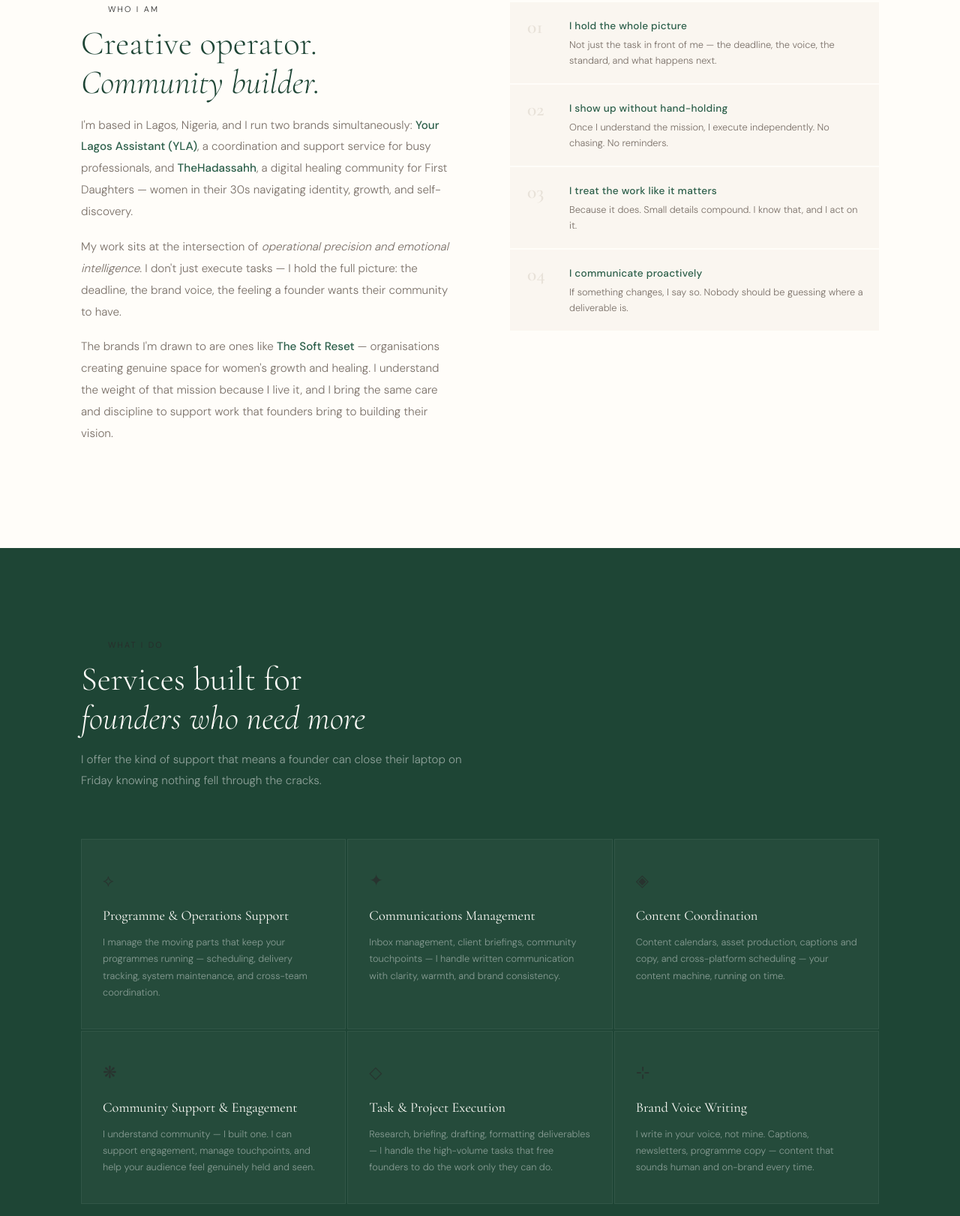
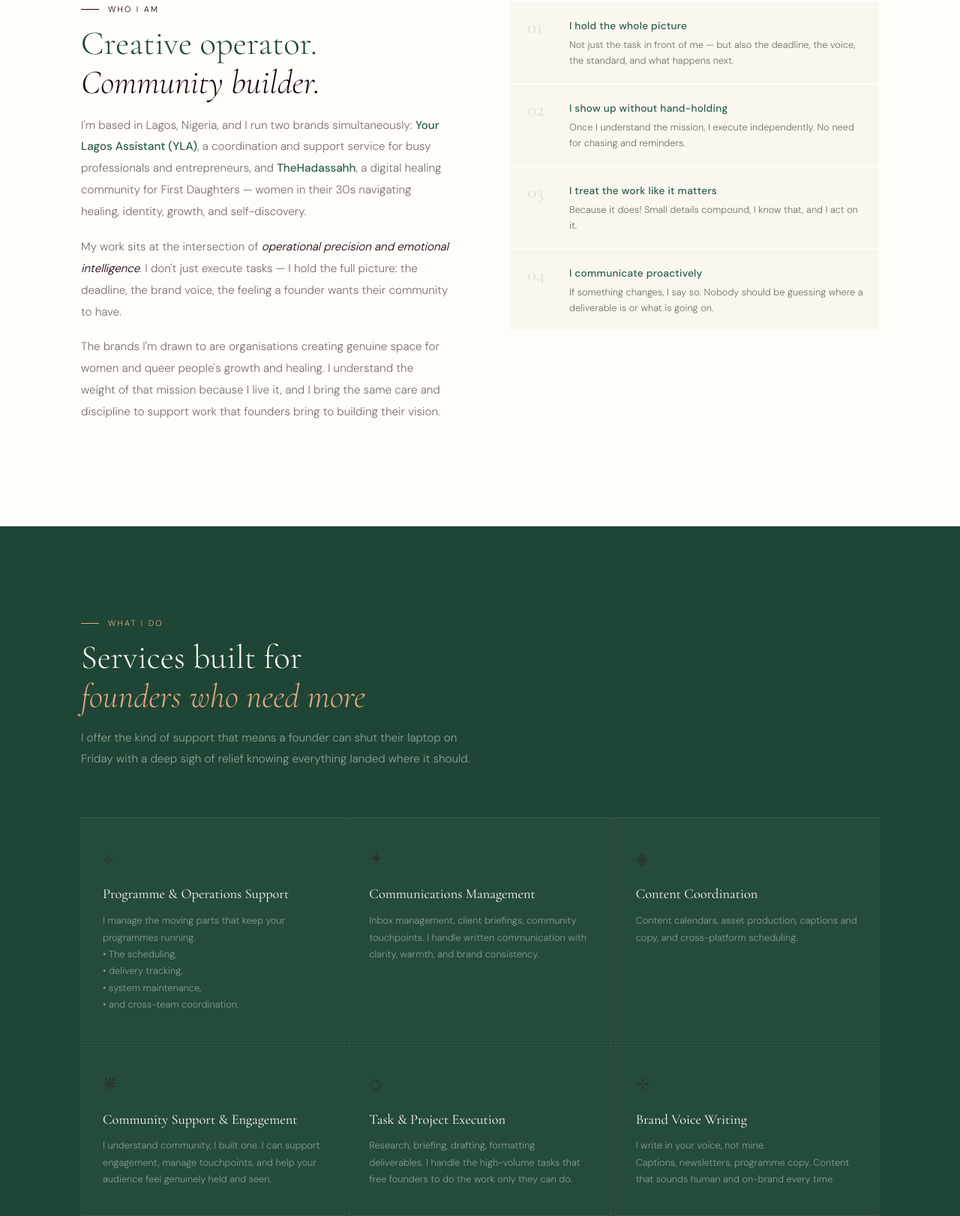
Before and after one commit to thehadassahh/thehadassahh.github.io, a plain HTML site: page index.html in a window 1280 px wide. Shown: the part 917-2539 px from the top of the page at 75% size. Drawn offline with nearby package versions, Linux system fonts and the light colour scheme.

Commit message:
Update index.html

```diff
--- a/index.html
+++ b/index.html
@@ -14,8 +14,8 @@
     --forest-dark: #1E4535;
     --sage:        #5C8C72;
     --sage-light:  #A8C5B5;
-    --midnight-berry:  #1E0112;
-    --midnight-berry-dark: #31031F;
+    --terracotta:  #1E0112;
+    --terra-light: #E8A882;
     --blush:       #EDD9CE;
     --cream:       #FAF6F0;
     --warm-white:  #FFFDF9;
@@ -903,37 +903,37 @@
       <div class="about-body reveal reveal-left">
         <div class="section-eyebrow">Who I Am</div>
         <h2 class="section-title">Creative operator.<br/><em>Community builder.</em></h2>
-        <p>I'm based in Lagos, Nigeria, and I run two brands simultaneously: <strong>Your Lagos Assistant (YLA)</strong>, a coordination and support service for busy professionals, and <strong>TheHadassahh</strong>, a digital healing community for First Daughters — women in their 30s navigating identity, growth, and self-discovery.</p>
+        <p>I'm based in Lagos, Nigeria, and I run two brands simultaneously: <strong>Your Lagos Assistant (YLA)</strong>, a coordination and support service for busy professionals and entrepreneurs, and <strong>TheHadassahh</strong>, a digital healing community for First Daughters — women in their 30s navigating healing, identity, growth, and self-discovery.</p>
         <p>My work sits at the intersection of <em>operational precision and emotional intelligence</em>. I don't just execute tasks — I hold the full picture: the deadline, the brand voice, the feeling a founder wants their community to have.</p>
-        <p>The brands I'm drawn to are ones like <strong>The Soft Reset</strong> — organisations creating genuine space for women's growth and healing. I understand the weight of that mission because I live it, and I bring the same care and discipline to support work that founders bring to building their vision.</p>
+        <p>The brands I'm drawn to are organisations creating genuine space for women and queer people's growth and healing. I understand the weight of that mission because I live it, and I bring the same care and discipline to support work that founders bring to building their vision.</p>
       </div>
       <div class="about-right reveal reveal-right">
         <div class="value-row d1 reveal">
           <span class="value-num">01</span>
           <div class="value-text">
             <h4>I hold the whole picture</h4>
-            <p>Not just the task in front of me — the deadline, the voice, the standard, and what happens next.</p>
+            <p>Not just the task in front of me — but also the deadline, the voice, the standard, and what happens next.</p>
           </div>
         </div>
         <div class="value-row d2 reveal">
           <span class="value-num">02</span>
           <div class="value-text">
             <h4>I show up without hand-holding</h4>
-            <p>Once I understand the mission, I execute independently. No chasing. No reminders.</p>
+            <p>Once I understand the mission, I execute independently. No need for chasing and reminders.</p>
           </div>
         </div>
         <div class="value-row d3 reveal">
           <span class="value-num">03</span>
           <div class="value-text">
             <h4>I treat the work like it matters</h4>
-            <p>Because it does. Small details compound. I know that, and I act on it.</p>
+            <p>Because it does! Small details compound, I know that, and I act on it.</p>
           </div>
         </div>
         <div class="value-row d4 reveal">
           <span class="value-num">04</span>
           <div class="value-text">
             <h4>I communicate proactively</h4>
-            <p>If something changes, I say so. Nobody should be guessing where a deliverable is.</p>
+            <p>If something changes, I say so. Nobody should be guessing where a deliverable is or what is going on.</p>
           </div>
         </div>
       </div>
@@ -947,38 +947,38 @@
     <div class="reveal">
       <div class="section-eyebrow">What I Do</div>
       <h2 class="section-title">Services built for<br/><em>founders who need more</em></h2>
-      <p class="services-intro">I offer the kind of support that means a founder can close their laptop on Friday knowing nothing fell through the cracks.</p>
+      <p class="services-intro">I offer the kind of support that means a founder can shut their laptop on Friday with a deep sigh of relief knowing everything landed where it should.</p>
     </div>
     <div class="services-grid">
       <div class="service-card reveal d1">
         <span class="service-icon">⟡</span>
         <h3>Programme & Operations Support</h3>
-        <p>I manage the moving parts that keep your programmes running — scheduling, delivery tracking, system maintenance, and cross-team coordination.</p>
+        <p>I manage the moving parts that keep your programmes running.<br/>• The scheduling,<br/>• delivery tracking,<br/>• system maintenance,<br/>• and cross-team coordination.</p>
       </div>
       <div class="service-card reveal d2">
         <span class="service-icon">✦</span>
         <h3>Communications Management</h3>
-        <p>Inbox management, client briefings, community touchpoints — I handle written communication with clarity, warmth, and brand consistency.</p>
+        <p>Inbox management, client briefings, community touchpoints. I handle written communication with clarity, warmth, and brand consistency.</p>
       </div>
       <div class="service-card reveal d3">
         <span class="service-icon">◈</span>
         <h3>Content Coordination</h3>
-        <p>Content calendars, asset production, captions and copy, and cross-platform scheduling — your content machine, running on time.</p>
+        <p>Content calendars, asset production, captions and copy, and cross-platform scheduling.</p>
       </div>
       <div class="service-card reveal d4">
         <span class="service-icon">❋</span>
         <h3>Community Support & Engagement</h3>
-        <p>I understand community — I built one. I can support engagement, manage touchpoints, and help your audience feel genuinely held and seen.</p>
+        <p>I understand community, I built one. I can support engagement, manage touchpoints, and help your audience feel genuinely held and seen.</p>
       </div>
       <div class="service-card reveal d5">
         <span class="service-icon">◇</span>
         <h3>Task & Project Execution</h3>
-        <p>Research, briefing, drafting, formatting deliverables — I handle the high-volume tasks that free founders to do the work only they can do.</p>
+        <p>Research, briefing, drafting, formatting deliverables. I handle the high-volume tasks that free founders to do the work only they can do.</p>
       </div>
       <div class="service-card reveal d6">
         <span class="service-icon">⊹</span>
         <h3>Brand Voice Writing</h3>
-        <p>I write in your voice, not mine. Captions, newsletters, programme copy — content that sounds human and on-brand every time.</p>
+        <p>I write in your voice, not mine.<br/>Captions, newsletters, programme copy. Content that sounds human and on-brand every time.</p>
       </div>
     </div>
   </div>
@@ -1067,7 +1067,7 @@
         <h2 class="section-title">I show up fully<br/>for <em>missions that matter.</em></h2>
         <p class="fit-quote">"I'm at my best when I'm working behind someone whose work genuinely matters."</p>
         <p class="fit-body">
-          I'm drawn to founders, programmes, and organisations that sit at the intersection of <strong>women's wellness, healing, community, and purpose-driven growth</strong>. Brands like <strong>The Soft Reset</strong> — spaces built to help women pause, reset, and realign — are exactly the kind of environments where I show up fully, because the mission isn't abstract to me. I live it. I build it. I understand what it asks of the people behind it.
+          I'm drawn to founders, programmes, and organisations that sit at the intersection of <strong>women and queer people's wellness, healing, community, and purpose-driven growth</strong>. Spaces built to help women and queer people pause, reset, and realign — these are exactly the kind of environments where I show up fully, because the mission isn't abstract to me. I live it. I build it. I understand what it asks of the people behind it.
         </p>
       </div>
       <div class="fit-tiles reveal reveal-right">
@@ -1094,6 +1094,10 @@
         <div class="fit-tile d6 reveal">
           <h4>Mission-Led Digital Brands</h4>
           <p>Online communities and platforms where work and meaning overlap</p>
+        </div>
+        <div class="fit-tile d6 reveal">
+          <h4>Queer Communities</h4>
+          <p>Healing, safe spaces for the support of queer people</p>
         </div>
       </div>
     </div>
@@ -1161,7 +1165,7 @@
   <div class="container">
     <p class="contact-eyebrow reveal">Open to Part-Time & Remote Roles</p>
     <h2 class="contact-heading reveal d1">Let's work<br/><em>together.</em></h2>
-    <p class="contact-sub reveal d2">If your mission resonates — if you're building something that creates space for women to heal, grow, and become — reach out. I'd love to be part of it.</p>
+    <p class="contact-sub reveal d2">If your mission resonates — if you're building something that creates space for women and queer people to heal, grow, and become — reach out. I'd love to be part of it.</p>
     <div class="contact-links reveal d3">
       <a href="mailto:hadassahajayii@gmail.com" class="contact-link primary">
         Email me <span>→</span>
```
